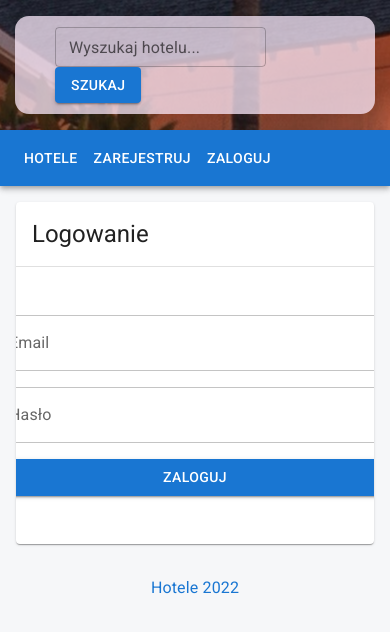
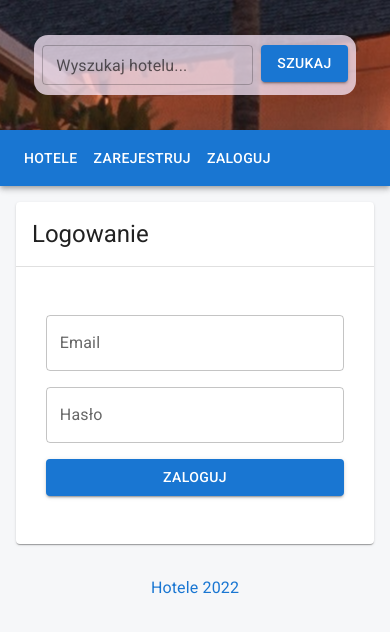
Before and after one commit to zyzgz/Booking-app, a React (Create React App) app: page /zaloguj in a window 390 px wide. Shown: the top 632 px of the page. Built offline with nearby package versions, Linux system fonts and the light colour scheme.

Commit message:
style: improved responsiveness

```diff
--- a/src/components/UI/ButtonLoading/ButtonLoading.jsx
+++ b/src/components/UI/ButtonLoading/ButtonLoading.jsx
@@ -6,7 +6,7 @@ export function ButtonLoading(props) {
   delete buttonProps.loading;
 
   return props.loading ? (
-    <LoadingButton loading variant="contained" sx={{ m: 1, minWidth: 400 }}>
+    <LoadingButton loading variant="contained" sx={{ m: 1 }} fullWidth>
       Ładowanie...
     </LoadingButton>
   ) : (
@@ -14,7 +14,8 @@ export function ButtonLoading(props) {
       {...buttonProps}
       type="submit"
       variant="contained"
-      sx={{ m: 1, minWidth: 400 }}
+      sx={{ m: 1 }}
+      fullWidth
     >
       {props.label}
     </Button>
--- a/src/components/UI/Searchbar/Searchbar.jsx
+++ b/src/components/UI/Searchbar/Searchbar.jsx
@@ -21,7 +21,7 @@ export function Searchbar(props) {
   };
 
   return (
-    <Box sx={{ backgroundColor: "#fefb", px: 5, py: 1.3, borderRadius: 3.5 }}>
+    <Box sx={{ backgroundColor: "#fefb", px: 1, py: 1.3, borderRadius: 3.5 }}>
       <TextField
         value={term}
         onKeyDown={onKeyDownHandler}
--- a/src/pages/Auth/Login.jsx
+++ b/src/pages/Auth/Login.jsx
@@ -6,6 +6,7 @@ import {
   Card,
   CardHeader,
   Divider,
+  Grid,
 } from "@mui/material";
 import { ButtonLoading } from "../../components/UI/ButtonLoading/ButtonLoading";
 import useAuth from "../../hooks/useAuth";
@@ -56,7 +57,15 @@ export function Login() {
       <Card sx={{ mt: 2 }}>
         <CardHeader title="Logowanie" />
         <Divider />
-        <Box
+        <Grid
+          container
+          sx={{
+            display: "flex",
+            justifyContent: "center",
+          }}
+        >
+          <Grid
+            item
             component="form"
             onSubmit={handleSubmit(formSubmitHandler)}
             sx={{
@@ -68,9 +77,13 @@ export function Login() {
               py: 5,
             }}
             autoComplete="off"
+            xs={10}
+            sm={6}
+            md={5}
+            lg={4}
           >
             {valid === false ? (
-            <Alert severity="error" sx={{ mb: 2, width: 370 }}>
+              <Alert severity="error" sx={{ mb: 2 }}>
                 Niepoprawne dane logowania
               </Alert>
             ) : null}
@@ -83,7 +96,7 @@ export function Login() {
                   {...field}
                   label="Email"
                   variant="outlined"
-                sx={{ minWidth: 400 }}
+                  fullWidth
                   autoComplete="off"
                 />
               )}
@@ -98,13 +111,14 @@ export function Login() {
                   type="password"
                   label="Hasło"
                   variant="outlined"
-                sx={{ minWidth: 400 }}
+                  fullWidth
                   autoComplete="off"
                 />
               )}
             />
             <ButtonLoading loading={loading} label="Zaloguj" />
-        </Box>
+          </Grid>
+        </Grid>
       </Card>
     </Container>
   );
--- a/src/pages/Auth/Register/Register.jsx
+++ b/src/pages/Auth/Register/Register.jsx
@@ -5,6 +5,7 @@ import {
   CardHeader,
   Container,
   Divider,
+  Grid,
   TextField,
 } from "@mui/material";
 import { ButtonLoading } from "../../../components/UI/ButtonLoading/ButtonLoading";
@@ -82,7 +83,15 @@ export function Register(props) {
       <Card sx={{ mt: 2 }}>
         <CardHeader title="Rejestracja" />
         <Divider />
-        <Box
+        <Grid
+          container
+          sx={{
+            display: "flex",
+            justifyContent: "center",
+          }}
+        >
+          <Grid
+            item
             component="form"
             onSubmit={handleSubmit(formSubmitHandler)}
             sx={{
@@ -94,9 +103,13 @@ export function Register(props) {
               py: 5,
             }}
             autoComplete="off"
+            xs={10}
+            sm={6}
+            md={5}
+            lg={4}
           >
             {error ? (
-            <Alert severity="error" sx={{ mb: 2, width: 370 }}>
+              <Alert severity="error" sx={{ mb: 2 }}>
                 {error}
               </Alert>
             ) : null}{" "}
@@ -111,7 +124,7 @@ export function Register(props) {
                   variant="outlined"
                   error={!!errors.email}
                   helperText={errors.email ? errors.email?.message : ""}
-                sx={{ minWidth: 400 }}
+                  fullWidth
                   autoComplete="off"
                 />
               )}
@@ -128,7 +141,7 @@ export function Register(props) {
                   variant="outlined"
                   error={!!errors.password}
                   helperText={errors.password ? errors.password?.message : ""}
-                sx={{ minWidth: 400 }}
+                  fullWidth
                   autoComplete="off"
                 />
               )}
@@ -138,7 +151,8 @@ export function Register(props) {
               label="Zarejestruj"
               color="success"
             />
-        </Box>
+          </Grid>
+        </Grid>
       </Card>
     </Container>
   );
--- a/src/pages/Hotel/ContactForm/ContactForm.jsx
+++ b/src/pages/Hotel/ContactForm/ContactForm.jsx
@@ -77,7 +77,6 @@ export function ContactForm(props) {
               variant="standard"
               multiline
               fullWidth
-              rowsMax={4}
               type="text"
             />
           </Box>
--- a/src/pages/Profile/Profile.jsx
+++ b/src/pages/Profile/Profile.jsx
@@ -6,6 +6,7 @@ import {
   CardHeader,
   Container,
   Divider,
+  Grid,
   Toolbar,
 } from "@mui/material";
 import { Box } from "@mui/system";
@@ -34,17 +35,16 @@ export function Profile(props) {
             </Button>
           </Toolbar>
 
-          <Box
+          <Grid
+            container
             sx={{
-              minHeight: "27vh",
-              mt: 2,
               display: "flex",
               justifyContent: "center",
-              alignItems: "center",
+              mt: 2,
             }}
           >
             <Outlet />
-          </Box>
+          </Grid>
         </CardContent>
       </Card>
     </Container>
--- a/src/pages/Profile/ProfileDetails/ProfileDetails.jsx
+++ b/src/pages/Profile/ProfileDetails/ProfileDetails.jsx
@@ -1,5 +1,5 @@
 import { useEffect, useState } from "react";
-import { Box, TextField, Typography, Alert } from "@mui/material";
+import { Box, TextField, Typography, Alert, Grid } from "@mui/material";
 import { ButtonLoading } from "../../../components/UI/ButtonLoading/ButtonLoading";
 import { validateEmail } from "../../../helpers/validations";
 import useAuth from "../../../hooks/useAuth";
@@ -58,7 +58,7 @@ export function ProfileDetails(props) {
     } else {
       setErrorMessage({ ...errorMessage, email: "Niepoprawny email" });
     }
-  }, [email, errorMessage]);
+  }, [email]);
 
   useEffect(() => {
     if (password.length > 5 || !password) {
@@ -69,10 +69,11 @@ export function ProfileDetails(props) {
         password: "Wymagane co najmniej 6 znaków",
       });
     }
-  }, [errorMessage, password]);
+  }, [password]);
 
   return (
-    <Box
+    <Grid
+      item
       component="form"
       onSubmit={submit}
       sx={{
@@ -83,6 +84,10 @@ export function ProfileDetails(props) {
         alignItems: "center",
       }}
       autoComplete="off"
+      xs={10}
+      sm={6}
+      md={5}
+      lg={4}
     >
       <Typography variant="h5" sx={{ mb: 2 }}>
         Edytuj dane logowania
@@ -104,7 +109,7 @@ export function ProfileDetails(props) {
         helperText={errorMessage.email}
         onChange={(e) => setEmail(e.target.value)}
         label="Email"
-        sx={{ minWidth: 400 }}
+        fullWidth
       />
       <TextField
         type="password"
@@ -112,13 +117,13 @@ export function ProfileDetails(props) {
         error={errorMessage.password !== ""}
         onChange={(e) => setPassword(e.target.value)}
         label="Hasło"
-        sx={{ minWidth: 400 }}
+        fullWidth
       />
       <ButtonLoading
         disabled={buttonDisabled}
         loading={loading}
         label="Zapisz"
       />
-    </Box>
+    </Grid>
   );
 }
```
Lines whose indentation alone changed are shown as unchanged.
